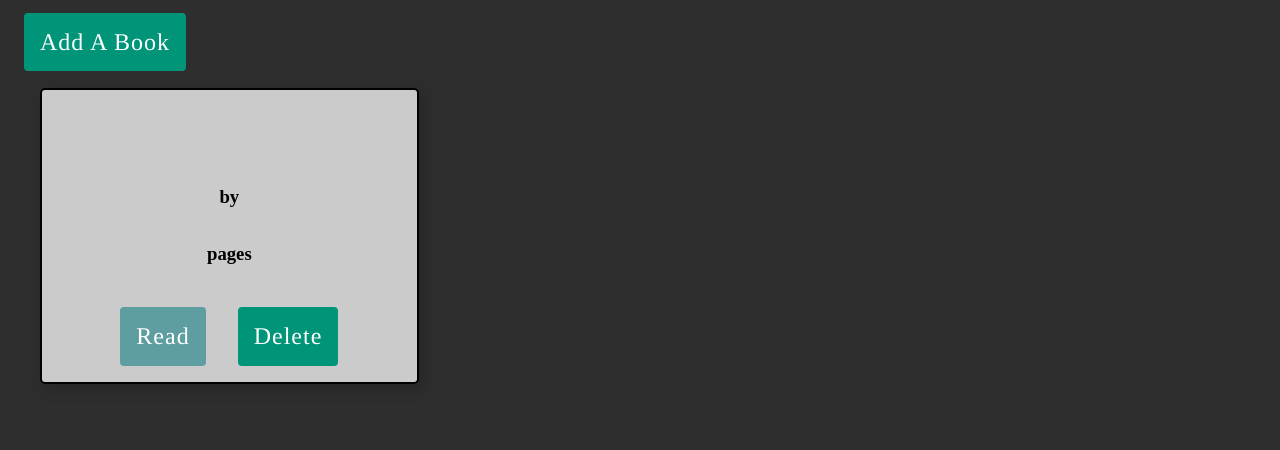
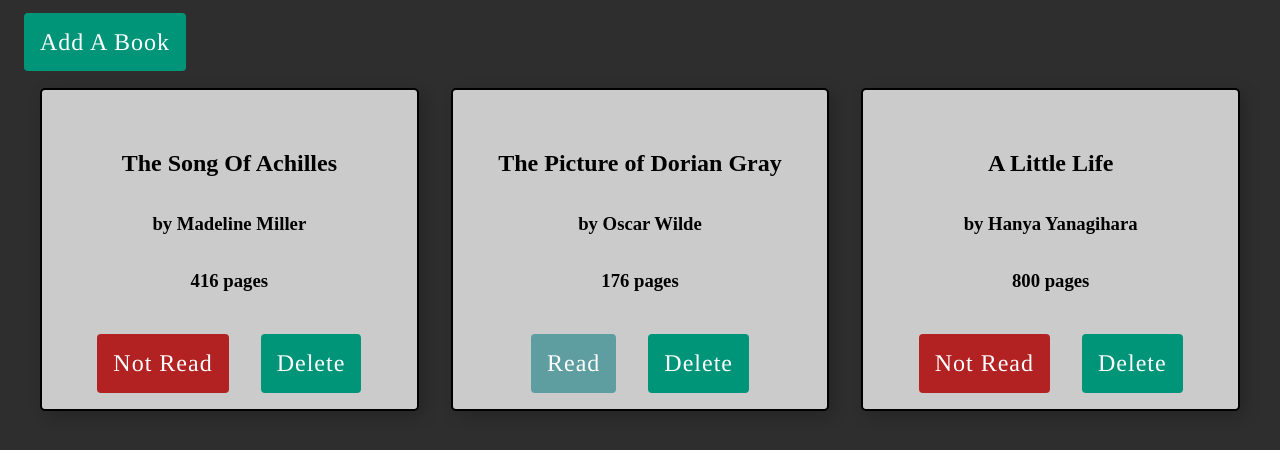
Before and after one commit to antoniomelena/library, a plain HTML site: page index.html in a window 1280 px wide. Shown: the part 72-522 px from the top of the page. Drawn offline with Linux system fonts and the light colour scheme.

Commit message:
trying to revert to old code,

```diff
--- a/index.html
+++ b/index.html
@@ -12,7 +12,7 @@
       <a href="#" id="addBookButton" class="button">Add A Book</a>
       <div class="books-grid"></div>
     </div>
-    <form id="form" class="bg-modal">
+    <form class="bg-modal">
       <div class="modal-content">
         <div class="close">+</div>
         <img
--- a/script.js
+++ b/script.js
@@ -6,18 +6,19 @@ const myLibrary = [];
 
 class Book {
   constructor(title, author, pages, read) {
-    this.title = form.title.value;
-    this.author = form.author.value;
-    this.pages = form.pages.value;
-    this.read = form.read.checked;
+    this.title = title;
+    this.author = author;
+    this.pages = pages;
+    this.read = read;
   }
 }
 
-Book.prototype.show = function () {
+Book.prototype.toggle = function () {
   this.read = !this.read;
 };
 
 function fillLibrary() {
+  resetGrid();
   const books = myLibrary;
 
   books.forEach((book) => createBookCard(book));
@@ -33,9 +34,14 @@ function addBookToLibrary(newBook) {
   return true;
 }
 
-const bookOne = new Book("The Song Of Achilles", "Madeline Miller", 416);
-const bookTwo = new Book("The Picture of Dorian Gray", "Oscar Wilde", 176);
-const bookThree = new Book("A Little Life", "Hanya Yanagihara", 800);
+const bookOne = new Book("The Song Of Achilles", "Madeline Miller", 416, false);
+const bookTwo = new Book(
+  "The Picture of Dorian Gray",
+  "Oscar Wilde",
+  176,
+  true
+);
+const bookThree = new Book("A Little Life", "Hanya Yanagihara", 800, false);
 addBookToLibrary(bookOne);
 addBookToLibrary(bookTwo);
 addBookToLibrary(bookThree);
@@ -83,12 +89,6 @@ function deleteBook(el) {
   }
 }
 
-// Event: Remove Book
-booksGrid.addEventListener("click", (e) => {
-  console.log(e.target);
-  deleteBook(e.target);
-});
-
 function createBookCard(book) {
   const bookCard = document.createElement("div");
   const title = document.createElement("h2");
@@ -110,13 +110,13 @@ function createBookCard(book) {
   pages.textContent = `${book.pages} pages`;
   deleteButton.textContent = "Delete";
   readButton.style.width = "1fr";
-  // if (book.read) {
-  readButton.textContent = "Read";
-  readButton.classList.add("read-button");
-  // } else {
-  //   readButton.textContent = "Not Read";
-  //   readButton.classList.add("not-read-button");
-  // }
+  if (book.read) {
+    readButton.textContent = "Read";
+    readButton.classList.add("read-button");
+  } else {
+    readButton.textContent = "Not Read";
+    readButton.classList.add("not-read-button");
+  }
 
   booksGrid.appendChild(bookCard);
   bookCard.appendChild(title);
@@ -126,26 +126,17 @@ function createBookCard(book) {
   bookCard.appendChild(deleteButton);
 
   clearFields();
+
+  deleteButton.addEventListener("click", (e) => {
+    deleteBook(e.target);
+  });
+
+  readButton.addEventListener("click", () => {
+    book.toggle();
+    fillLibrary();
+  });
 }
 
-// function selectedTest() {
-//   let rIndex,
-//     table = document.querySelector(".books-grid");
-//   for (let i = 0; i < table.childElementCount; i += 1) {
-//     table.childNodes[i].onclick = function () {
-//       // rIndex = this.rowIndex;
-//     };
-//   }
-// }
-
-// function deleteCard() {
-//   let table = document.querySelector(".books-grid");
-//   table.removeChild(table.childNodes[2]);
-// }
-
-// function fillLibrary(library) {
-//   // for (let i = 0; i < library.length; i += 1) {
-//   //   createBookCard(library[i]);
-//   // }
-//   library.forEach((book) => createBookCard(book));
-// }
+function resetGrid() {
+  booksGrid.innerHTML = "";
+}
```
